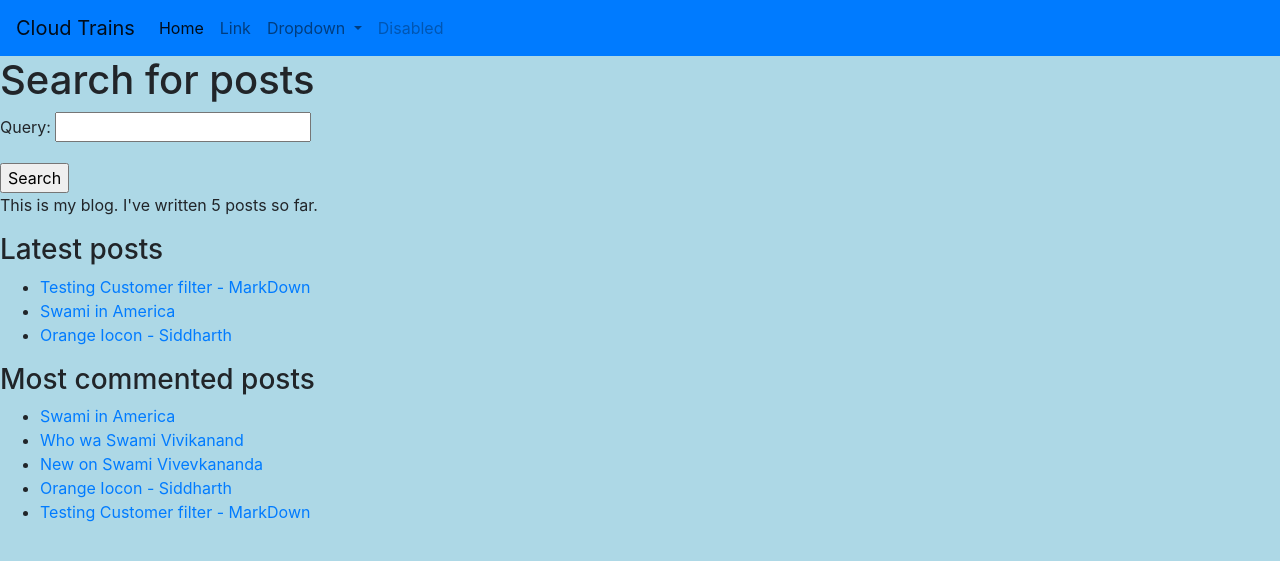
After one commit to sudeep0901/python-applications, a Django app: page /blog/search/ in a window 1280 px wide. The commit adds this page. Shown: the top 561 px of the page. Run offline with Django 3.2, Linux system fonts and the light colour scheme; data comes from the database, SQL or seed files in the repository; parts of the project's set-up code (start-up, migrations or seed data) failed here and were passed over; some libraries are stand-ins or nearby versions.

Commit message:
Fulltext search working

```diff
--- a/cloudtrains_blog/blog/forms.py
+++ b/cloudtrains_blog/blog/forms.py
@@ -14,3 +14,8 @@ class CommentForm(forms.ModelForm):
     class Meta:
         model=Comment
         fields = ('name', 'email', 'body')
+
+
+
+class SearchForm(forms.Form):
+    query = forms.CharField()
--- a/cloudtrains_blog/blog/templates/blog/base.html
+++ b/cloudtrains_blog/blog/templates/blog/base.html
@@ -43,10 +43,13 @@
                     <a class="nav-link disabled" href="#">Disabled</a>
                 </li>
             </ul>
-            <form class="form-inline my-2 my-lg-0">
-                <input class="form-control mr-sm-2" type="search" placeholder="Search" aria-label="Search">
-                <button class="btn btn-outline-success my-2 my-sm-0" type="submit">Search</button>
-            </form>
+{#            <form action="." class="form-inline my-2 my-lg-0" method="get">#}
+{#                {{ form.as_p }}#}
+{#                <input class="form-control mr-sm-2" type="search" placeholder="Search" aria-label="Search">#}
+{#                <button class="btn btn-outline-success my-2 my-sm-0" type="submit">Search</button>#}
+{#            </form>#}
+
+
         </div>
     </nav>
 
@@ -74,5 +77,6 @@
         {% endfor %}
     </ul>
 </div>
+
 </body>
 </html>
--- a/cloudtrains_blog/blog/templates/blog/post/list.html
+++ b/cloudtrains_blog/blog/templates/blog/post/list.html
@@ -44,6 +44,7 @@
 
     {% include "pagination.html" with page=posts %}
 
+{#    {% include "blog/post/search.html" with form=form results=results query=query %}#}
 
 
 {% endblock %}
--- /dev/null
+++ b/cloudtrains_blog/blog/templates/blog/post/search.html
@@ -0,0 +1,25 @@
+{% extends "blog/base.html" %}
+{% block title %}Search{% endblock %}
+{% block content %}
+    {% if query %}
+        <h1>Posts containing "{{ query }}"</h1>
+        <h3>
+            {% with results.count as total_results %}
+                Found {{ total_results }} result{{ total_results|pluralize }}
+            {% endwith %}
+        </h3>
+        {% for post in results %}
+            <h4><a href="{{ post.get_absolute_url }}">{{ post.title }}</a></h4>
+            {{ post.body|truncatewords:5 }}
+        {% empty %}
+            <p>There are no results for your query.</p>
+        {% endfor %}
+        <p><a href="{% url "blog:post_search" %}">Search again</a></p>
+    {% else %}
+        <h1>Search for posts</h1>
+        <form action=".." method="get">
+            {{ form.as_p }}
+            <input type="submit" value="Search">
+        </form>
+    {% endif %}
+{% endblock %}
--- a/cloudtrains_blog/blog/urls.py
+++ b/cloudtrains_blog/blog/urls.py
@@ -16,5 +16,6 @@ urlpatterns = [
     path('<int:year>/<int:month>/<int:day>/<slug:post>/',
          views.post_detail, name='post_detail'),
     path('<int:post_id>/share/', views.post_share, name='post_share'),
+    path('search/', views.post_search, name='post_search'),
 
 ]
--- a/cloudtrains_blog/blog/views.py
+++ b/cloudtrains_blog/blog/views.py
@@ -1,3 +1,4 @@
+from django.contrib.postgres.search import SearchVector, SearchQuery, SearchRank
 from django.core.paginator import Paginator, EmptyPage, PageNotAnInteger
 from django.shortcuts import render, get_object_or_404
 from future.types import newbytes
@@ -5,7 +6,7 @@ from taggit.models import Tag
 
 from .models import Post
 from django.views.generic import ListView
-from .forms import EmailPostForm, CommentForm
+from .forms import EmailPostForm, CommentForm, SearchForm
 
 from django.core.mail import send_mail
 from django.db.models import Count
@@ -52,7 +53,6 @@ def post_list(request, tag_slug=None):
 
 
 def post_detail(request, year, month, day, post):
-
     post = get_object_or_404(Post, slug=post,
                              status='published',
                              publish__year=year,
@@ -123,3 +123,34 @@ def post_share(request, post_id):
                   {'post': post,
                    'form': form,
                    'sent': sent})
+
+
+def post_search(request):
+    form = SearchForm()
+    query = None
+    results = []
+    if 'query' in request.GET:
+        form = SearchForm(request.GET)
+        if form.is_valid():
+            query = form.cleaned_data['query']
+            # results = Post.objects.annotate(search=SearchVector('title', 'body'), ).filter(search=query)
+            search_vector = SearchVector('title', 'body')
+            search_query = SearchQuery(query)
+            results = Post.objects.annotate(
+                search=search_vector,
+                rank=SearchRank(search_vector, search_query)
+            ).filter(search=search_query).order_by('-rank')
+
+            # Weighing vectors
+
+            # search_vector = SearchVector('title', weight='A') + SearchVector('body',
+            #                                                                  weight='B')
+            # search_query = SearchQuery(query)
+            # results = Post.objects.annotate(
+            #     rank=SearchRank(search_vector, search_query)
+            # ).filter(rank__gte=0.3).order_by('-rank')
+    return render(request,
+                  'blog/post/search.html',
+                  {'form': form,
+                   'query': query,
+                   'results': results})
```
Also changed, not shown: cloudtrains_blog/cloudtrains_blog/settings.py (+10 -3 lines), cloudtrains_blog/README.md.
